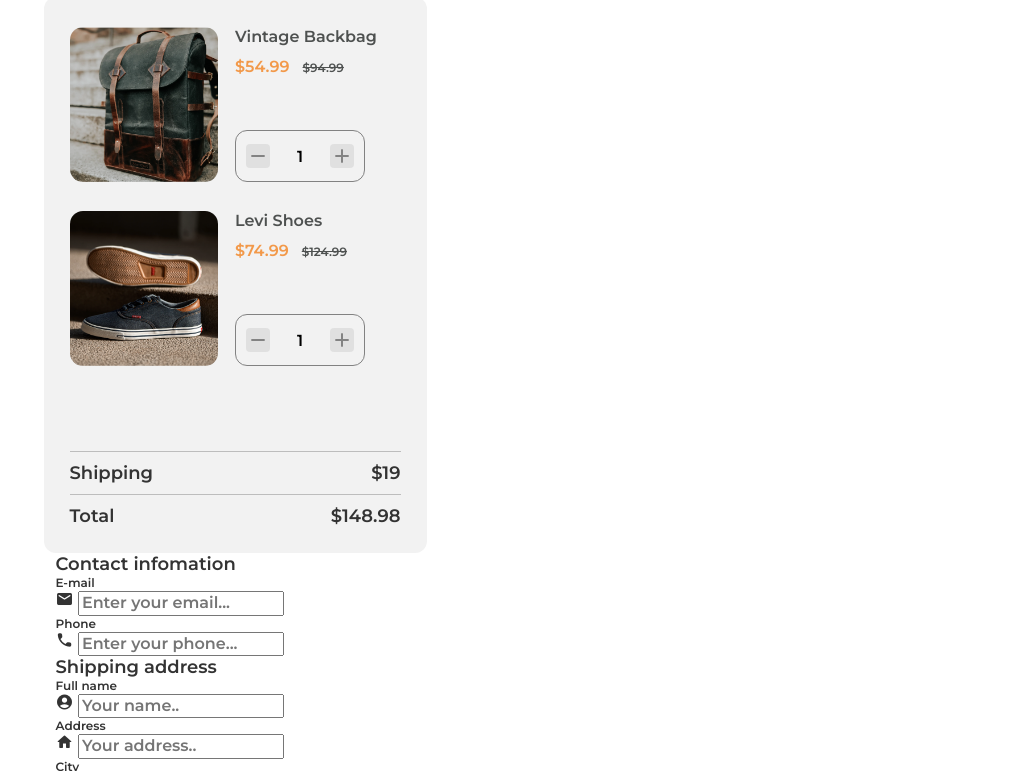
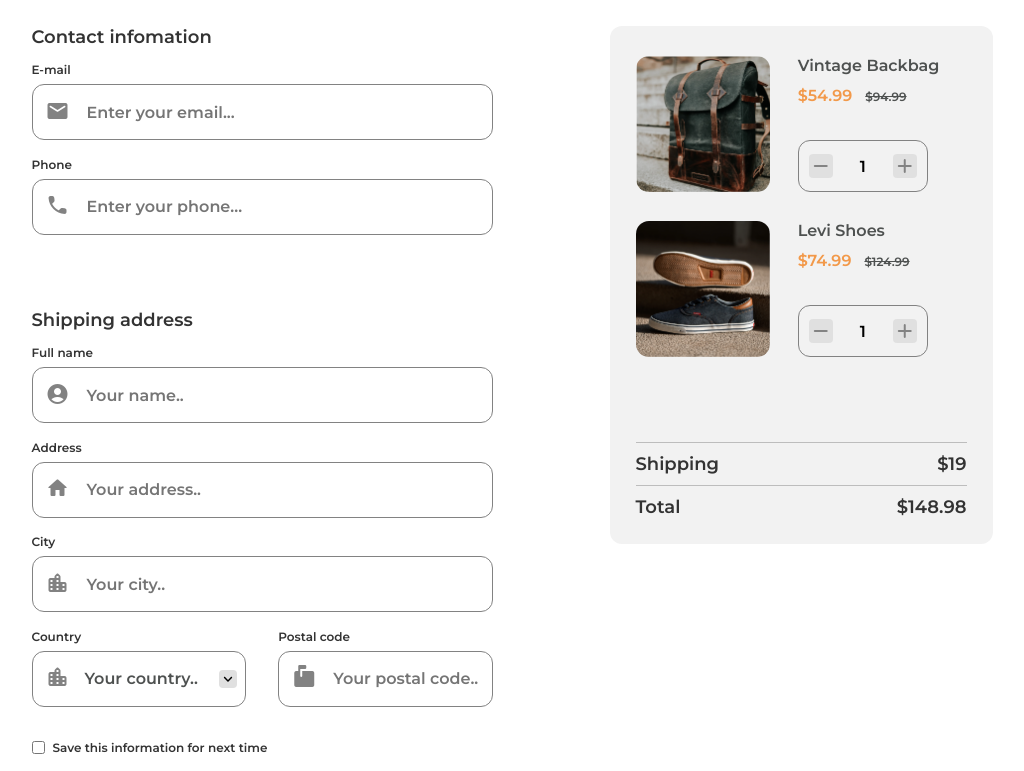
Before and after one commit to Cyber-Kira/checkout-page, a website: page index.html in a window 1280 px wide. Shown: the part 100-871 px from the top of the page, without its empty margins (128-1152 px from the left). Drawn offline with Linux system fonts and the light colour scheme.

Commit message:
feat: update css

```diff
--- a/src/sass/main.scss
+++ b/src/sass/main.scss
@@ -17,9 +17,11 @@
 @import "layout/cart";
 @import "layout/form";
 @import "layout/footer";
+@import "layout/contact";
 @import "layout/wrapper";
 
 // 5. Components
 @import "components/button";
 @import "components/field";
 @import "components/counter";
+@import "components/checkbox";
```
Also changed, not shown: src/sass/style.css, 2 other files.
